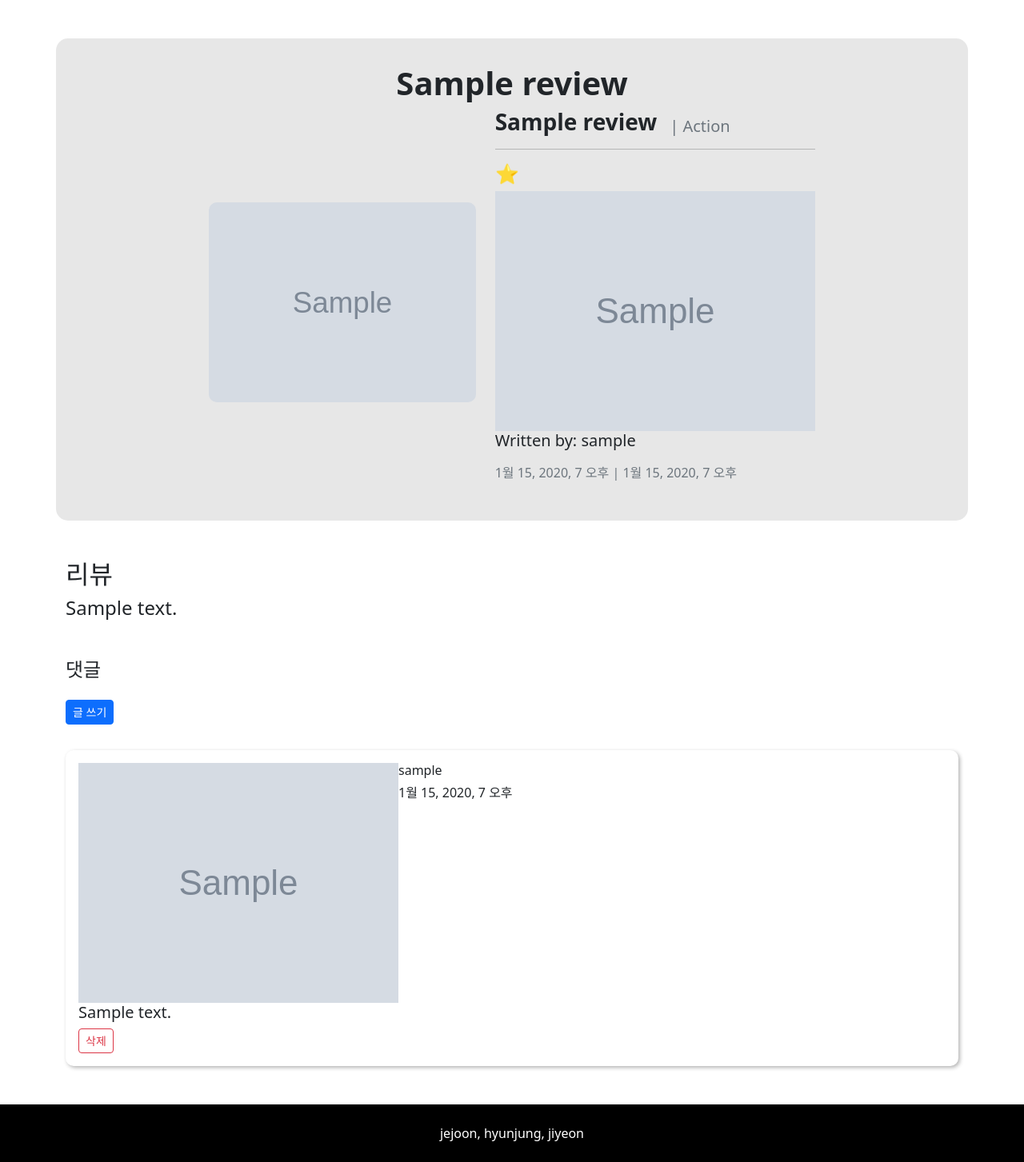
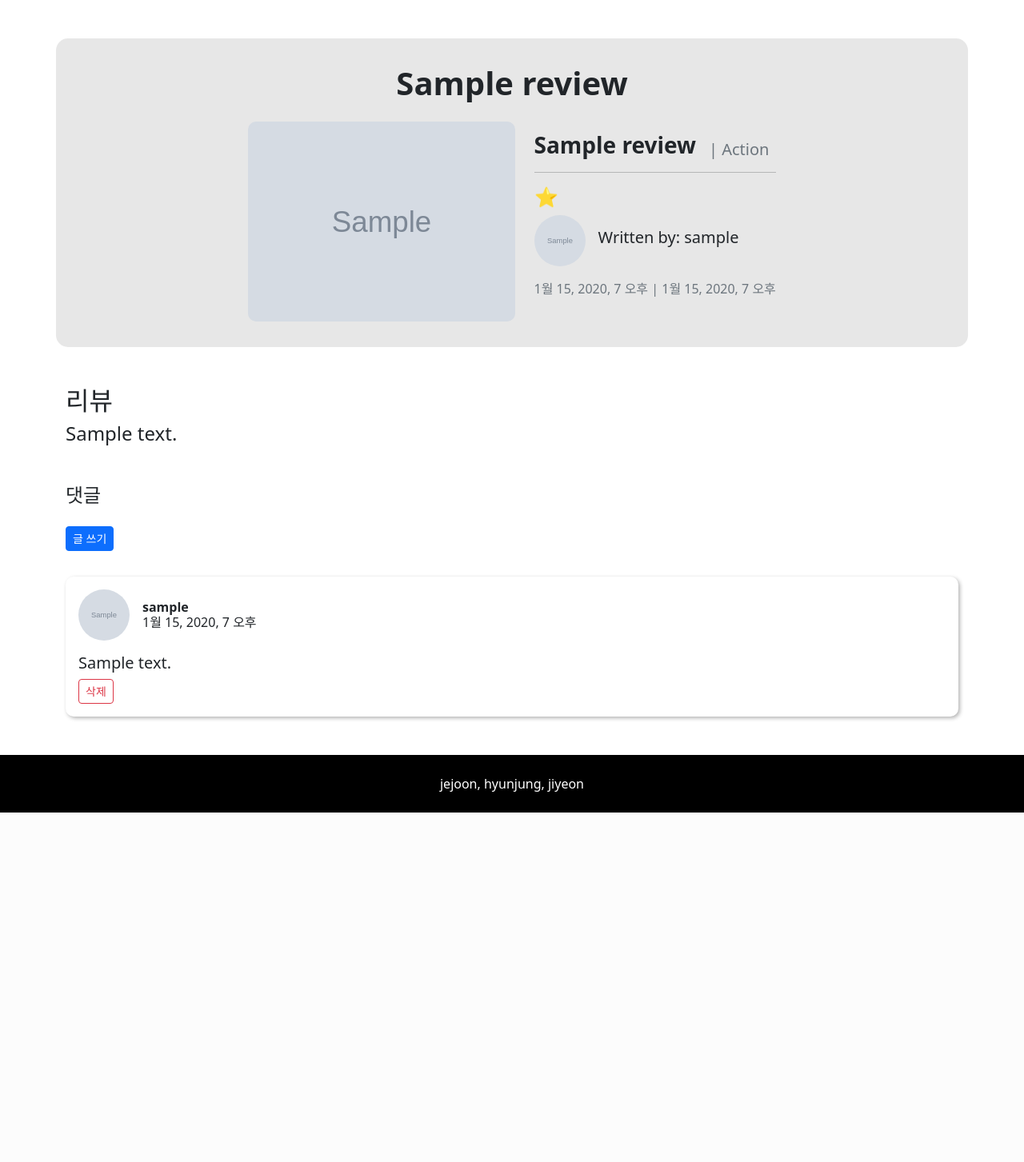
Before and after one commit to jejoonlee/Django_pair_pjt_4, a Django app: page /review/1 in a window 1280 px wide. Shown: the part 56-1509 px from the top of the page at 80% size. After the commit the page ends 1072 px from the top, so only its background shows below. Run offline with Django 3.2, Linux system fonts and the light colour scheme; tables that the repository leaves empty hold one stand-in row (values such as "Sample post"); grey boxes marked "Sample" are stand-in pictures; some libraries are stand-ins or nearby versions.

Commit message:
ArticleDetail Finished Je Joon

```diff
--- a/articles/templates/articles/detail.html
+++ b/articles/templates/articles/detail.html
@@ -9,7 +9,7 @@
 
 {% block content %}
 <section class="review-main container my-5">
-    <h1 class='text-center fw-bold'>{{ article.title }}</h1>
+    <h1 class='text-center fw-bold mb-4'>{{ article.title }}</h1>
     <div class='review-main-info d-flex justify-content-center align-items-center'>
         <img class="reviewimage" src="{{ article.image.url }}" alt="{{ article.image }}">
         <div class="ms-4 informations">
@@ -19,8 +19,8 @@
             </div>
             <hr>
             <h4>{{ article.get_grade_display }}</h4>
-            <div class="review-user">
-                <img class='review-user-img' src="{{ article.user.image.url }}" alt="">
+            <div class="review-user d-flex align-items-center">
+                <img class='review-user-img me-3' src="{{ article.user.image.url }}" alt="">
                 <h5>Written by: {{ article.user.username }}</h5>
             </div>
             <p class='mt-3 text-muted'>{{ article.created_at }} | {{ article.updated_at }}</p>
@@ -53,11 +53,11 @@
     <div class="all-comments">
         {% for comment in article.comment_set.all %}
         <div class="comment my-3">
-            <div class="comment-user d-flex">
+            <div class="comment-user d-flex align-items-center">
                 <img class="comment-image" src="{{ comment.user.image.url }}" alt="" srcset="{{ comment.user.img }}">
                 <div class="comment-user-info">
-                    <h6>{{ comment.user }}</h6>
-                    <h6>{{ comment.created_at }}</h6>
+                    <h6 class='mb-0 fw-bold'>{{ comment.user }}</h6>
+                    <h6 class='mb-0'>{{ comment.created_at }}</h6>
                 </div>
             </div>
             <h5>{{ comment.content }}</h5>
--- a/static/css/style.css
+++ b/static/css/style.css
@@ -4,6 +4,12 @@
   border-radius: 15px;
   padding: 2rem;
   background-color: rgb(231, 231, 231);
+}
+
+.review-user-img{
+  border-radius:50%;
+  height: 4rem;
+  width: 4rem;
 }
 
 .reviewimage{
@@ -18,3 +24,17 @@
   box-shadow: 2px 2px 5px rgb(0, 0, 0, 0.3);
   border-radius: 10px;
 }
+
+.comment-user{
+  margin-bottom: 1rem;
+}
+
+.comment-image{
+  border-radius:50%;
+  height: 4rem;
+  width: 4rem;
+}
+
+.comment-user-info{
+  margin-left: 1rem;
+}
```
